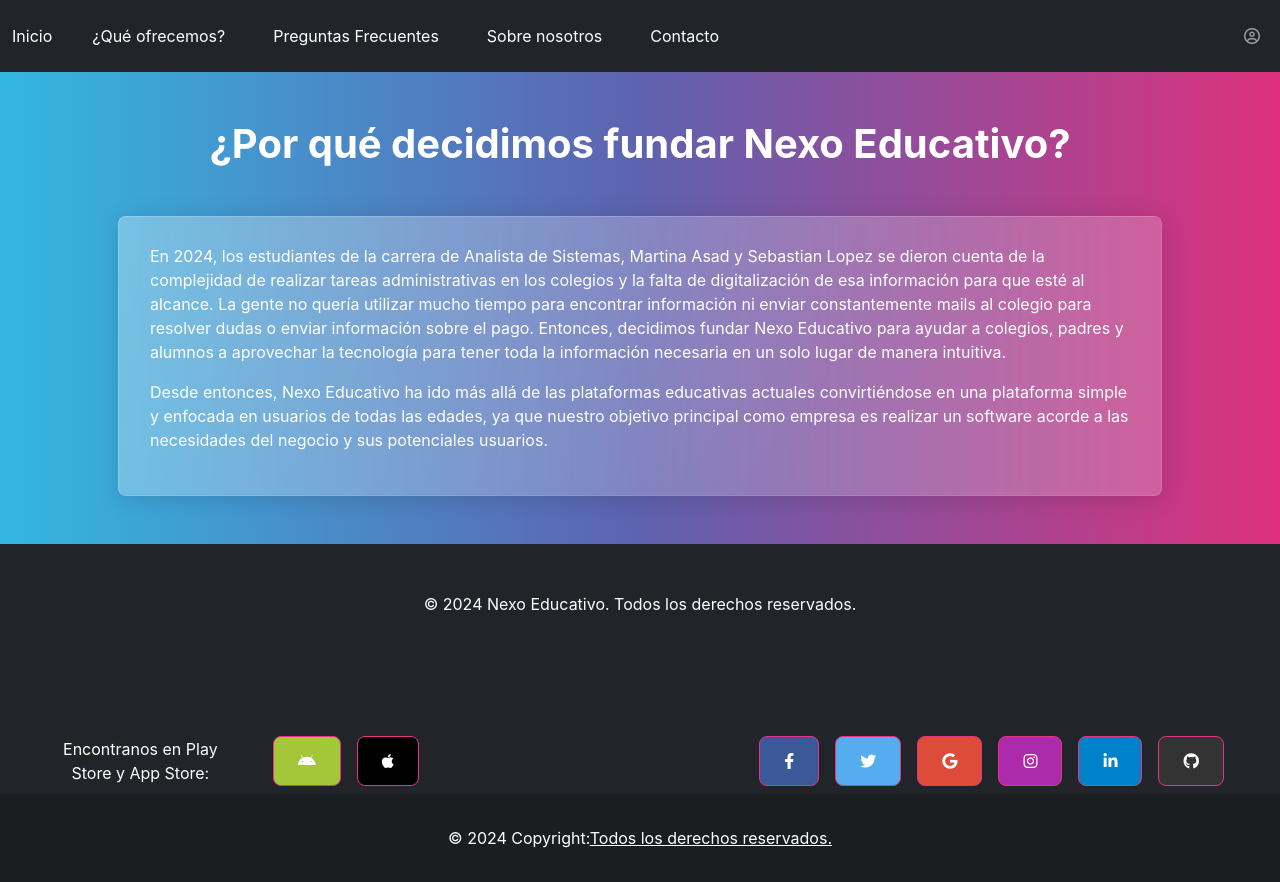
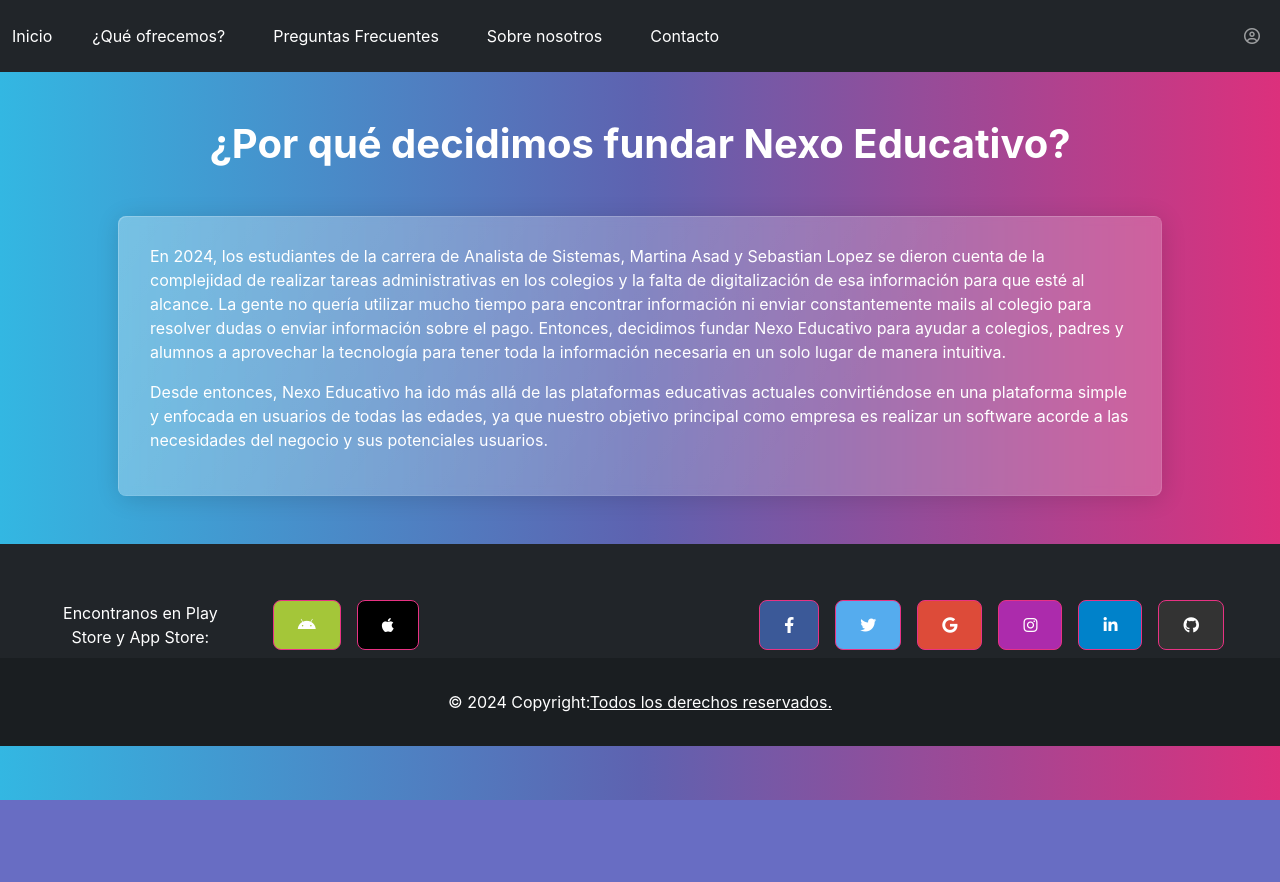
Before and after one commit to seezelop/React-nexoeducativo, a React (Create React App) app: page /sobrenosotros in a window 1280 px wide. After the commit the page ends 800 px from the top, so only its background shows below. Built offline with nearby package versions, Linux system fonts and the light colour scheme.

Commit message:
arreglo footer

```diff
--- a/src/componentes/pages/SobreNosotros.js
+++ b/src/componentes/pages/SobreNosotros.js
@@ -27,10 +27,6 @@
                     </div>
                 </div>
 
-                {/* Footer */}
-                <footer className="bg-dark text-white text-center py-4"> {/* Ejemplo de Footer */}
-                    <p>&copy; 2024 Nexo Educativo. Todos los derechos reservados.</p>
-                </footer>
             </>
         );
     }
```
